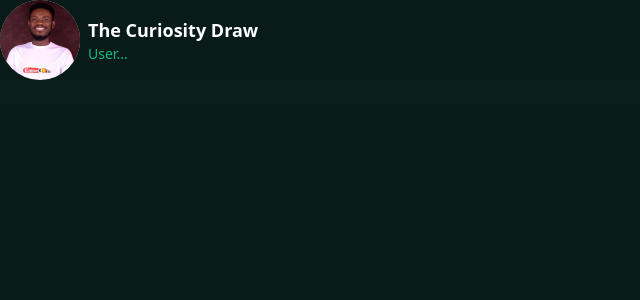
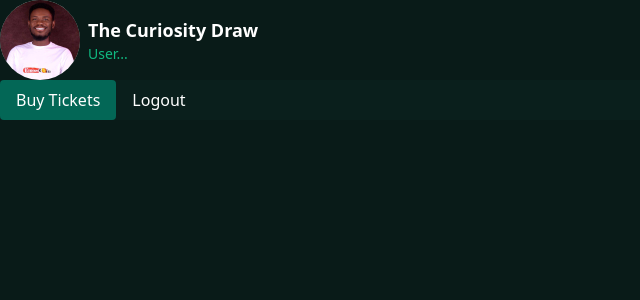
Before and after one commit to emorilebo/lotttery-web3, a Next.js app: page / in a window 1280 px wide. Shown: the top 300 px of the page, without its empty margins (0-640 px from the left). Built offline with nearby package versions, Linux system fonts and the light colour scheme.

Commit message:
UPDATE NavButton

```diff
--- a/components/Header.tsx
+++ b/components/Header.tsx
@@ -14,8 +14,8 @@ function Header() {
 
       <div>
         <div className="bg-[#0A1F1C]">
-            <NavButton/>
-            <NavButton/>
+          <NavButton isActive title="Buy Tickets" />
+          <NavButton title="Logout" />
         </div>
       </div>
     </div>
--- a/components/NavButton.tsx
+++ b/components/NavButton.tsx
@@ -2,10 +2,19 @@ import React from "react";
 
 interface Props {
   title: string;
+  isActive?: boolean;
 }
 
-function NavButton({ title }: Props) {
-  return <button>{title}</button>;
+function NavButton({ title, isActive }: Props) {
+  return (
+    <button
+      className={` ${
+        isActive && "bg-[#036756]"
+      } hover:bg-[#036756] text-white py-2 px-4 rounded`}
+    >
+      {title}
+    </button>
+  );
 }
 
 export default NavButton;
```
